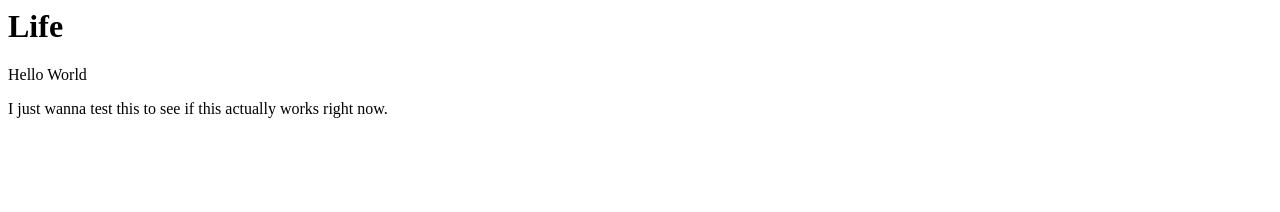
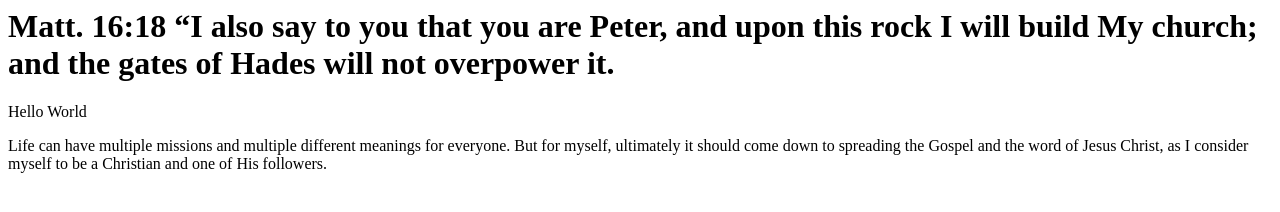
Before and after one commit to gavmyt/TrustTheProcess, a plain HTML site: page index.html in a window 1280 px wide. Drawn offline with Linux system fonts and the light colour scheme.

Commit message:
Updated text for my cause

```diff
--- a/index.html
+++ b/index.html
@@ -1,11 +1,14 @@
 <html>
   <h1>
-    Life
+    Matt. 16:18
+    “I also say to you that you are Peter, and upon this rock I will build My church; and the gates of Hades will not overpower it.
   </h1>
 <body>
 Hello World
   <p>
-    I just wanna test this to see if this actually works right now.
+ Life can have multiple missions and multiple different meanings for everyone.
+    But for myself, ultimately it should come down to spreading the Gospel and the word of Jesus Christ,
+    as I consider myself to be a Christian and one of His followers.
   </p>
 </body>
 </html>
```
